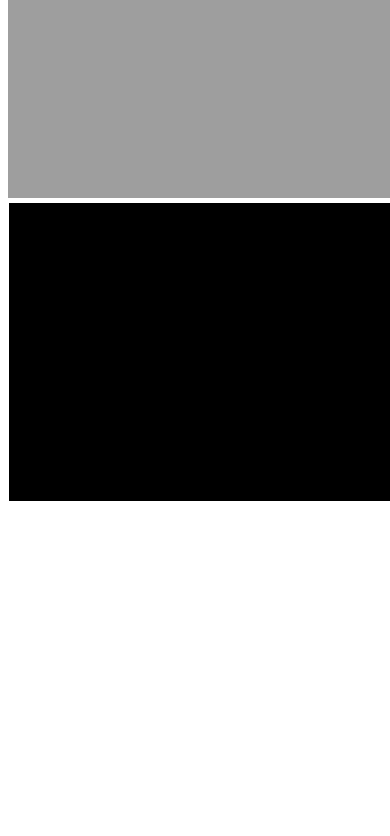
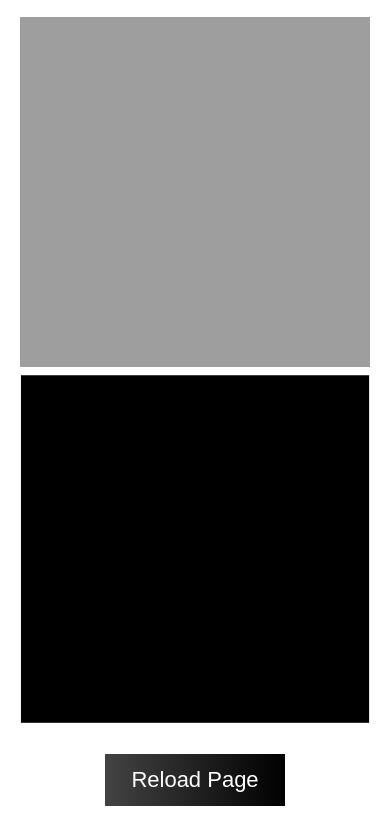
Before and after one commit to Maximo-4ever/Convoluciones, a plain HTML site: page index.html in a window 390 px wide. Shown: the part 110-946 px from the top of the page. Before the commit the page ends 844 px from the top, so only its background shows below. Drawn offline with Linux system fonts and the light colour scheme.

Commit message:
añade estilo css y la funcion de recargar pagina

```diff
--- a/app.js
+++ b/app.js
@@ -1,4 +1,5 @@
 const image = new Image();
+const btn = document.querySelector(".btn")
 image.src = "https://thispersondoesnotexist.com/image";
 
 image.crossOrigin = "Anonymous";
@@ -80,3 +81,6 @@ const convolucionar = (canvasFuente, canvasDestino) => {
 };
 
 image.onload = imageLoaded;
+btn.addEventListener("click", () => {
+  location.reload();
+})
--- a/index.html
+++ b/index.html
@@ -5,11 +5,17 @@
     <meta http-equiv="X-UA-Compatible" content="IE=edge" />
     <meta name="viewport" content="width=device-width, initial-scale=1.0" />
     <title>Convoluciones</title>
+    <link rel="shortcut icon" href="https://thispersondoesnotexist.com/image" type="image/x-icon">
+    <link rel="stylesheet" href="style.css">
+    <script src="./app.js" defer></script>
   </head>
   <body>
-    <canvas id="canvas"></canvas>
-    <canvas id="resultado"></canvas>
+    <h1>Convoluciones</h1>
+    <main class="container">
+      <canvas id="canvas"></canvas>
+      <canvas id="resultado"></canvas>
+    </main>
+    <button class="btn">Reload Page</button>
 
-    <script src="./app.js"></script>
-</body>
+  </body>
 </html>
--- /dev/null
+++ b/style.css
@@ -0,0 +1,46 @@
+body {
+  min-height: 100vh;
+  display: flex;
+  align-items: center;
+  justify-content: center;
+  flex-direction: column;
+  margin-bottom: 30px;
+}
+h1 {
+  font-size: 3rem;
+  font-family: Arial, Helvetica, sans-serif;
+}
+.container {
+  display: flex;
+  align-items: center;
+  justify-content: center;
+  flex-wrap: wrap;
+  gap: 7px;
+}
+.container canvas {
+  width: 680px !important;
+  height: 680px !important;
+}
+.btn {
+  margin-top: 30px;
+  font-size: 22px;
+  color: #fff;
+  background-image: linear-gradient(to right, #434343 0%, black 100%);
+  padding: 13px 26px;
+  border: none;
+  outline: none;
+  cursor: pointer;
+}
+@media (max-width: 785px) {
+  .container canvas {
+    width: 420px !important;
+    height: 420px !important;
+  }
+}
+
+@media (max-width: 485px) {
+  .container canvas {
+    width: 350px !important;
+    height: 350px !important;
+  }
+}
```
